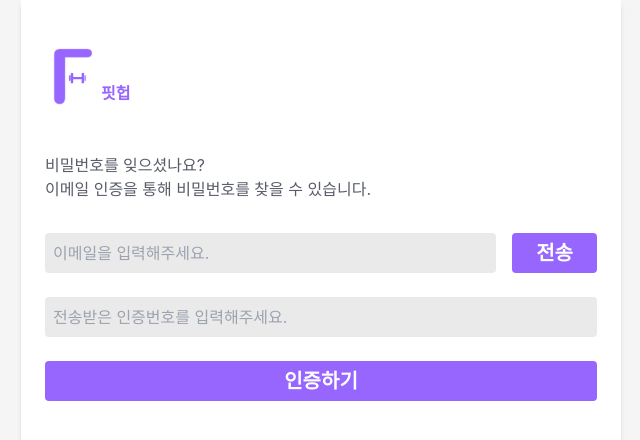
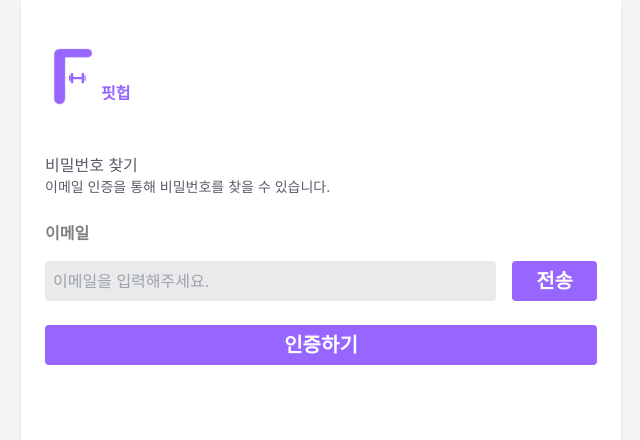
Before and after one commit to low-psy/fithub-front, a React (Create React App) app: page /help/password in a window 1280 px wide. Shown: the top 440 px of the page, without its empty margins (319-959 px from the left). Built offline with nearby package versions, Linux system fonts and the light colour scheme; no server answers.

Commit message:
feat: 비밀번호 찾기 페이지

```diff
--- a/src/pages/help/password/index.tsx
+++ b/src/pages/help/password/index.tsx
@@ -11,11 +11,16 @@ import {
 } from '../../../validation/help/findPasswordValidation';
 import Layout from '../../../components/form/Layout';
 import FormLogo from '../../../components/form/FormLogo';
+import FormLabel from '../../../components/form/FormLabel';
 
 function FindPassword() {
+  // input (이메일, 인증번호)
   const [email, setEmail] = useState<string>('');
   const [certificationNumber, setCertificationNumber] = useState<string>('');
+  // 인증번호 전송 여부, 인증 완료 여부
+  const [isSent, setIsSent] = useState<boolean>(false);
   const [isCertified, setIsCertified] = useState<boolean>(false);
+  // 에러
   const [emailError, setEmailError] = useState<string>('');
   const [certifyError, setCertifyError] = useState<string>('');
 
@@ -27,10 +32,11 @@ function FindPassword() {
     setCertificationNumber(event.target.value);
   };
 
-  // 인증번호 전송 함수
+  // 인증번호 전송
   const onSendCertifyNumber = async () => {
     // validation
     if (!validateHelpEmail(email, setEmailError)) return;
+    setIsSent(true);
     // server
     try {
       const response = await sendCertifyNumber(email);
@@ -43,13 +49,13 @@ function FindPassword() {
     }
   };
 
-  // 인증번호 처리 함수
+  // 인증번호 처리
   const onCompareCertifyNumber = async () => {
     // validation
     if (!validateCertifyNumber(certificationNumber, setCertifyError)) return;
     // server
     try {
-      const response = await compareCertifyNumber(email, certificationNumber);
+      const response = await compareCertifyNumber(certificationNumber, email);
 
       if (response.status === 200) {
         setIsCertified(true);
@@ -65,12 +71,15 @@ function FindPassword() {
       <FormLogo width="w-14" />
       <div className="flex min-w-max flex-col gap-2">
         <div className="mb-4 text-sm text-[#585D69] md:text-base">
-          <p>비밀번호를 잊으셨나요?</p>
-          <p>이메일 인증을 통해 비밀번호를 찾을 수 있습니다.</p>
+          <p>비밀번호 찾기</p>
+          <p className="text-sm">
+            이메일 인증을 통해 비밀번호를 찾을 수 있습니다.
+          </p>
         </div>
 
         {/* 이메일 input, 전송 button */}
-        <div className="flex w-full flex-row items-center justify-between gap-4">
+        <FormLabel htmlFor="email" text="이메일" />
+        <div className="flex w-full flex-row items-center justify-end gap-4">
           <HelpInput
             id="email"
             type="email"
@@ -84,6 +93,8 @@ function FindPassword() {
         <FormError>{emailError && <ErrorText text={emailError} />}</FormError>
 
         {/* 인증번호 input */}
+        {isSent && (
+          <>
             <HelpInput
               id="authNumber"
               type="string"
@@ -95,7 +106,8 @@ function FindPassword() {
             <FormError>
               {certifyError && <ErrorText text={certifyError} />}
             </FormError>
-
+          </>
+        )}
         {/* 인증하기 button, 로그인 하러가기  button */}
         {isCertified ? (
           <LinkButton to="/login" text="로그인 하러가기" />
```
Lines whose indentation alone changed are shown as unchanged.
